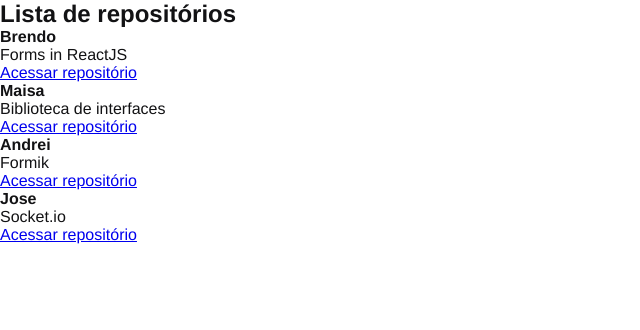
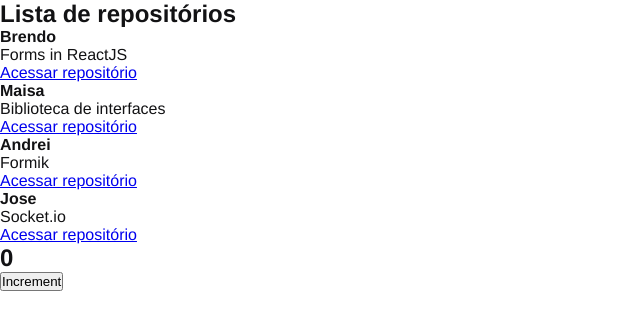
Before and after one commit to BrendoSPinheiro/github-explorer, a React app: page / in a window 1280 px wide. Shown: the top 330 px of the page, without its empty margins (0-640 px from the left). Built offline with nearby package versions, Linux system fonts and the light colour scheme; the HTML template or start-up script is replaced by a standard one.

Commit message:
feat: add Counter component for learn about states

```diff
--- a/src/App.jsx
+++ b/src/App.jsx
@@ -1,3 +1,4 @@
+import { Counter } from './components/Counter';
 import { RepositoryList } from './components/RepositoryList';
 import './styles/global.scss';
 
@@ -5,6 +6,7 @@
   return (
     <>
       <RepositoryList />
+      <Counter />
     </>
   );
 }
--- /dev/null
+++ b/src/components/Counter.jsx
@@ -0,0 +1,18 @@
+export const Counter = () => {
+
+  function increment() {
+    console.log('Incrementing');
+  }
+
+  return (
+    <div>
+      <h2>0</h2>
+      <button
+        type="button"
+        onClick={increment}
+      >
+        Increment
+      </button>
+    </div>
+  );
+}
```
